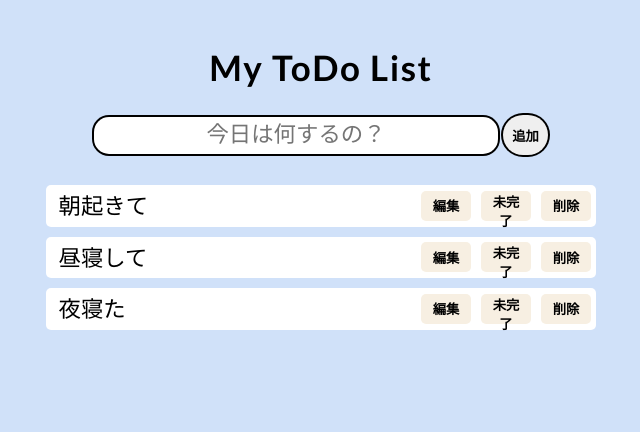
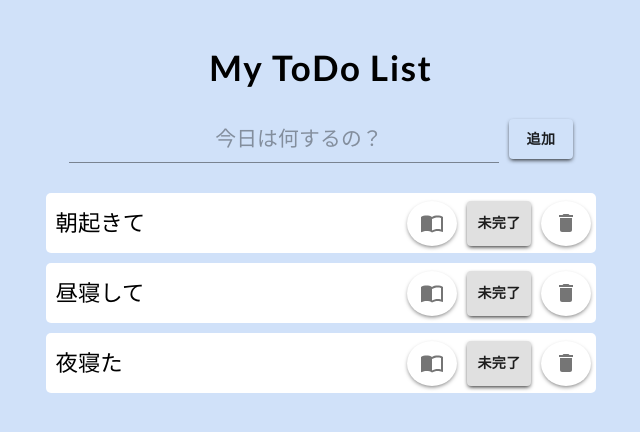
Before and after one commit to LL-notoya/ToDo, a React (Create React App) app: page / in a window 1280 px wide. Shown: the top 432 px of the page, without its empty margins (319-959 px from the left). Built offline with nearby package versions, Linux system fonts and the light colour scheme.

Commit message:
削除機能,matelial-uiの使用追加,変更

```diff
--- a/public/index.html
+++ b/public/index.html
@@ -24,6 +24,8 @@
       work correctly both with client-side routing and a non-root public URL.
       Learn how to configure a non-root public URL by running `npm run build`.
     -->
+    <link rel="stylesheet" href="https://fonts.googleapis.com/css?family=Roboto:300,400,500,700&display=swap" />
+    <link rel="stylesheet" href="https://fonts.googleapis.com/icon?family=Material+Icons" />
     <link href="https://fonts.googleapis.com/css?family=Lato:400,700|Noto+Sans+JP:400,700" rel="stylesheet">
     <title>React App</title>
   </head>
--- a/src/components/App.js
+++ b/src/components/App.js
@@ -1,48 +1,96 @@
-import React from "react"
-import styled, { createGlobalStyle } from "styled-components"
-import reset from "styled-reset"
+import React from "react";
+import styled, { createGlobalStyle } from "styled-components";
+import reset from "styled-reset";
 
-import Form from "./Form"
-import List from "./List"
+import Form from "./Form";
+import List from "./List";
+
+
 
 
 const AppWrapper = styled.div`
   text-align: center;
-    background-color: #D0E1F9;  /*目に優しい　ブルーベリー色 */
+  background-color: #d0e1f9; /*目に優しい　ブルーベリー色 */
   height: 100vh;
-    font-family: 'Lato', 'Noto Sans JP', 'ヒラギノ角ゴ ProN', 'Hiragino Kaku Gothic ProN', 'メイリオ', Meiryo, 'ＭＳ Ｐゴシック', 'MS PGothic', sans-serif;/*googleのlatoフォント　シンプルでお洒落 今年流行りそう*/
+  font-family: "Lato", "Noto Sans JP", "ヒラギノ角ゴ ProN",
+    "Hiragino Kaku Gothic ProN", "メイリオ", Meiryo, "ＭＳ Ｐゴシック",
+    "MS PGothic", sans-serif; /*googleのlatoフォント　シンプルでお洒落 今年流行りそう*/
   h1 {
     font-size: 35px;
     font-weight: bold;
     padding-top: 50px;
     letter-spacing: 0.1rem;
   }
-`
+`;
 
 const GlodalStyle = createGlobalStyle`
     /* ここに全体に適用させたいcssを書く*/
     ${reset} /* resetcss */
-`
+    /*　共通するスタイルはglobalStyleとしてまとめる 記述が多くなるなら別フォルダ、ファイル作成*/
+    button {
+        width: 45px;
+        height: 40px;
+        font-weight: bold;
+        margin-left: 5px;
+        border-radius: 20px;
+        outline: none;
+        border: none;
+        cursor: pointer;
+        box-shadow: 0 2px 4px -1px;
+        transition: all 0.1s;
+        &:active {
+            transform: translateY(2px);
+            font-size: 0.86rem;
+            box-shadow: none;
+            color: red;
+        }
+    }
+`;
 
 const App = () => {
 
-    const todoItems = [
+const [todos, setTodos] = React.useState([
+//書き換える必要があるstateでかんり
     { id: 1, content: "朝起きて" },
     { id: 2, content: "昼寝して" },
     { id: 3, content: "夜寝た" }
-    ]
 
+])
+
+    const addTodo = (inputText) => {
+        const generateId = () => {
+            const newId = Math.ceil(Math.random() * 100)
+            const duplicateId = todos.find(todo => todo.id === newId)
+            if (duplicateId === undefined) {
+                return newId
+            } else {
+                return generateId()
+            }
+        }
+        //新しいtodoオブジェクト作る
+        const newTodo = {
+            id: generateId(),
+            content: inputText //入力された値
+        }
+        console.log(newTodo)
+        //新しいtodoオブジェクトList追加
+        setTodos(todos.concat(newTodo)) //セット 書き換えている(concat = 一度消去してから書き換える)
+    }
+
+    const deleteTodo = (id) => {
+        setTodos(todos.filter(todo => todo.id !== id))//falseなので取り除かれる　他はtrueなので残る id = 任意でclickするid(削除) item = 要素
+    }
 
 　return (
     <>
     　<GlodalStyle />
     　<AppWrapper>
-                <h1 >My ToDo List</h1>
-                <Form />
-                <List todoItems={todoItems} />
+            <h1>My ToDo List</h1>
+            <Form addTodo={addTodo} />
+            <List todos={todos} deleteTodo={deleteTodo} />
     　</AppWrapper>
     </>
-    )
-}
+　);
+};
 
-export default App
+export default App;
--- a/src/components/Form.js
+++ b/src/components/Form.js
@@ -1,5 +1,7 @@
 import React from "react"
 import styled from "styled-components"
+import Input from "@material-ui/core/Input"
+import Button from "@material-ui/core/Button"
 
 const FormWrapper = styled.form`
     display: flex;
@@ -9,41 +11,36 @@ const FormWrapper = styled.form`
     input {
         width: 400px;
         height: 35px;
-        font-size: 1.4rem;
-        border-radius: 15px;
-        border: none;
+        font-size: 1.3rem;
+        margin-left: 30px;
         outline: none;
         text-align: center;
-        box-shadow: 0 0 0 2px;
     }
     button {
-        width: 45px;
-        height: 40px;
+        margin-left: 10px;
         font-weight: bold;
-        margin-left: 5px;
-        border-radius: 20px;
-        outline: none;
-        border: none;
-        cursor: pointer;
-        box-shadow: 0 0 0 2px;
-        transition: all 0.1s;
-        &:active {
-            transform: translateY(3px);
-            box-shadow: none;
-            color: red;
-            font-size: 0.9rem;
-        }
+
     }
 `
 
 
-const Form = () => {
+const Form = (props) => {
+    const handleClick = (e) => {// e → clickされたら動く
+        e.preventDefault()//タグの挙動を止める submit=リロード抑止
+        let inputValue = document.getElementsByTagName('input')[0].value
+        if (inputValue.length === 0) {
+            return null
+        } else {
+            props.addTodo(inputValue)//直接入力した値
+            inputValue =  "" //追加　　入力完了した文字を消す(初期化)
+        }
+    }
 
     return (
 
         <FormWrapper>
-            <input type="text" placeholder="今日は何するの？" />
-            <button type="button">追加</button>
+            <Input inputProps={{ 'aria-label': 'description' }} type="text" placeholder="今日は何するの？" />
+            <Button color="disabled" type="submit" onClick={(e) => handleClick(e)}>追加</Button>
         </FormWrapper>
     )
 }
--- a/src/components/Item.js
+++ b/src/components/Item.js
@@ -1,9 +1,15 @@
 import React from "react"
 import styled from "styled-components"
+import Button from "@material-ui/core/Button"
+import IconButton from "@material-ui/core/IconButton"
+import DeleteIcon from '@material-ui/icons/Delete';
+import ImportContactsIcon from '@material-ui/icons/ImportContacts';
+
+
 
 const Item = (props) => {
-    const [testC, setTestC] = React.useState(false)
-    const toggleChange = React.useCallback(() => setTestC((prev) => !prev), [setTestC])//clickしたら切替のみ機能
+    const [isDone, setIsDone] = React.useState(false)
+    // /*const toggleChange = React.useCallback(() => setTestC((prev) => !prev), [setTestC])//clickしたら切替のみ機能
 
     const ItemWrapper = styled.li`
 
@@ -15,25 +21,25 @@ const Item = (props) => {
         background-color: white;
         line-height: 2.6rem;
         margin-top: 10px;
+        height: 60px;
         & p {
-            width: 65%;
+            width: 63%;
             text-align: left;
         }
         & button {
             width: 50px;
-            height: 30px;
-            font-weight: bold;
+            height: 45px;
             margin: 0 5px;
-            border-radius: 5px;
-            outline: none;
-            border: none;
+            padding: 0;
+            font-weight: 600;
             cursor: pointer;
             transition: all 0.1s;
-            background-color: #F7EFE2;
+            box-shadow: 0 2px 4px -1px;
             &:active {
-                transform: translateY(1px);
-                color: red;
-                font-size: 0.75rem;
+            transform: translateY(2px);
+            font-size: 0.86rem;
+            box-shadow: none;
+            color: red;
             }
         }
     `
@@ -42,9 +48,13 @@ const Item = (props) => {
 
         <ItemWrapper>
             <p>{props.todo.content}</p>
-            <button>編集</button>
-            <button onClick={toggleChange}>{testC ? "完了" : "未完了" }</button>
-            <button>削除</button>
+            <IconButton><ImportContactsIcon /></IconButton>
+            <Button
+                variant="contained"
+                color={isDone ? "secondary" : "default"}
+                onClick={() => setIsDone(!isDone)}>{isDone ? "済" : "未完了"}</Button>
+            <IconButton onClick={() => props.deleteTodo(props.id)}><DeleteIcon /></IconButton>
+
         </ItemWrapper>
     )
 }
--- a/src/components/List.js
+++ b/src/components/List.js
@@ -14,10 +14,12 @@ const List = (props) => {
     return (
 
         <ListWrapper>
-            {props.todoItems.map((todo) =>
+            {props.todos.map((todo) =>
                 <Item
                     todo={todo}
                     key={todo.id}
+                    id={todo.id}
+                    deleteTodo={props.deleteTodo}
                 />
             )}
         </ListWrapper>
```
Also changed, not shown: package.json (+6 -1 lines), 1 other file (tests, documents, lock files or other folders). Lines whose indentation alone changed are shown as unchanged.
